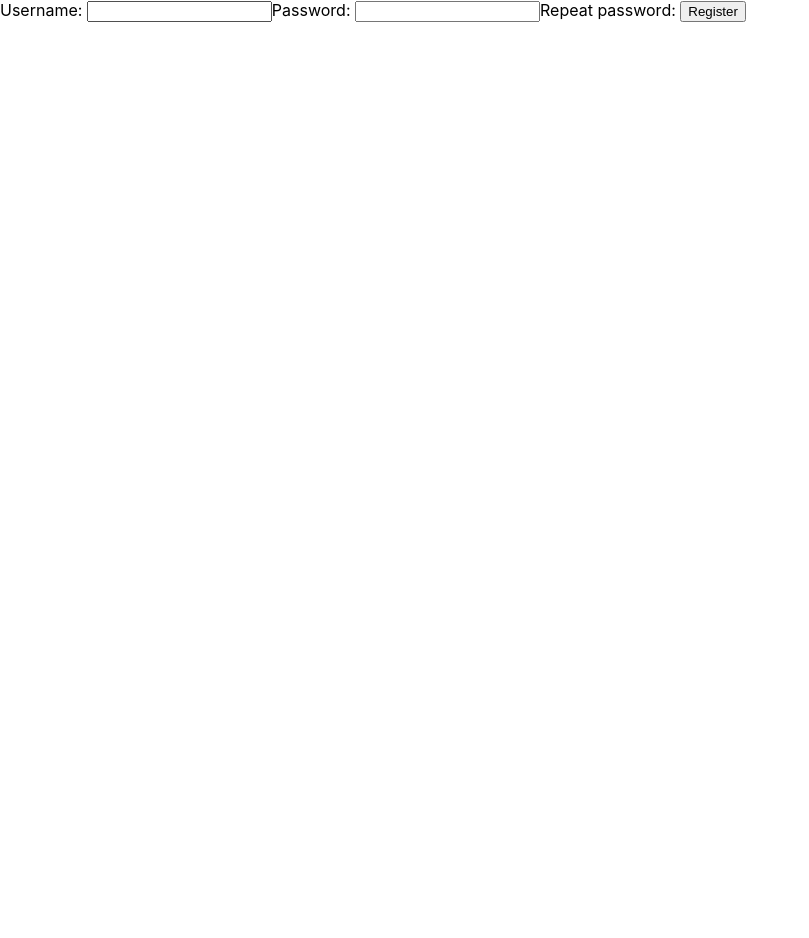
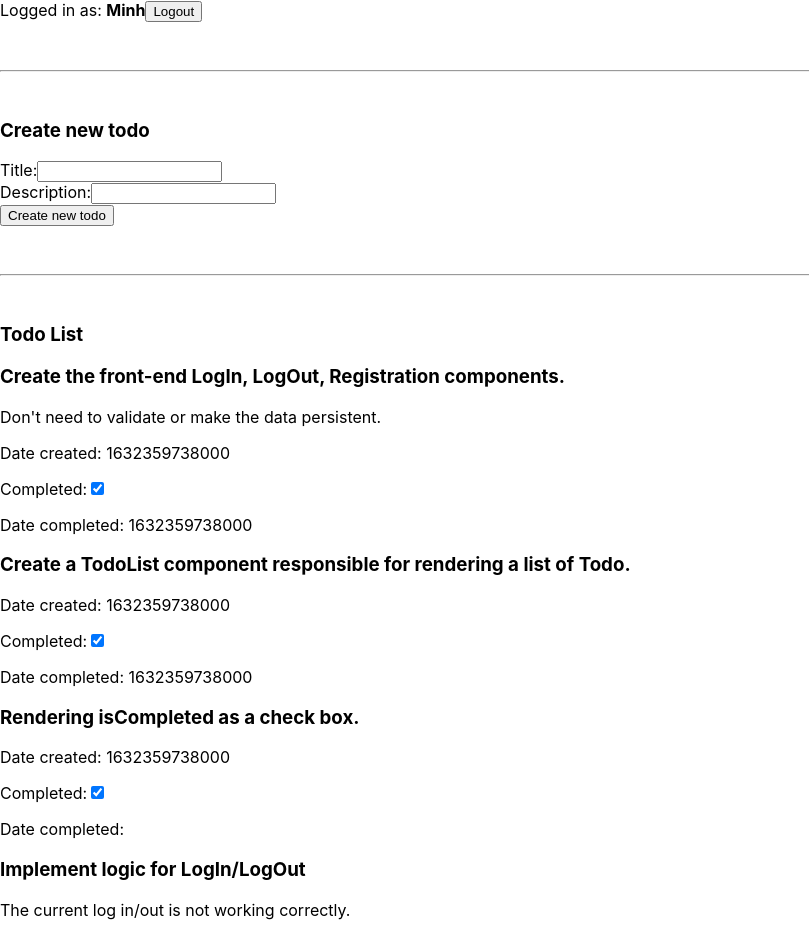
Before and after one commit to 4d696e6820427569/React-Todo-List, a React (Create React App) app: page / in a window 1280 px wide. Shown: the top 938 px of the page, without its empty margins (0-809 px from the left). Before the commit the page ends 800 px from the top, so only its background shows below. Built offline with nearby package versions, Linux system fonts and the light colour scheme; the HTML template or start-up script is replaced by a standard one.

Commit message:
Finished the first iteration

```diff
--- a/src/App.js
+++ b/src/App.js
@@ -1,13 +1,58 @@
-import Login from "./user/Login";
-import Registration from "./user/Registration";
+import CreateTodo from "./main/CreateTodo";
+import TodoList from "./main/TodoList";
+import UserPanel from "./user/UserPanel";
 
 function App() {
-  let logIn = false;
-  if (!logIn) {
-    return (<Registration/>)
-  }
+  const todos = [
+    {
+      title: "Create the front-end LogIn, LogOut, Registration components.",
+      description: "Don't need to validate or make the data persistent.",
+      dateCreated: Date.now(),
+      isCompleted: true,
+      dateCompleted: Date.now()
+    },
+
+    {
+      title: "Create a TodoList component responsible for rendering a list of Todo.",
+      description: "",
+      dateCreated: Date.now(),
+      isCompleted: true,
+      dateCompleted: Date.now()
+    },
+
+    {
+      title: "Rendering isCompleted as a check box.",
+      description: "",
+      dateCreated: Date.now(),
+      isCompleted: true,
+      dateCopmleted: Date.now()
+    },
+
+    {
+      title: "Implement logic for LogIn/LogOut",
+      description: "The current log in/out is not working correctly.",
+      dateCreated: Date.now(),
+      isCompleted: false,
+      dateCompleted: null
+    },
+
+    {
+      title: "Implement the create todo functionality.",
+      description: "Right now we're relying on hardcoding to create todo.",
+      dateCreated: Date.now(),
+      isCompleted: false,
+      dateCompleted: null
+    }
+  ]
+
   return (
-    <Login />
+    <div>
+      <UserPanel />
+      <br/><br/><hr/><br/>
+      <CreateTodo />
+      <br/><br/><hr/><br/>
+      <TodoList todos={todos} />
+    </div>
   );
 }
 
--- /dev/null
+++ b/src/main/CreateTodo.js
@@ -0,0 +1,25 @@
+import { React } from "react";
+
+/**
+ * Need a dateCreated.
+ * Need a boolean to indicate if it's completed.
+ * Need a dateCompleted.
+ */
+export default function CreateTodo() {
+  return (
+    <form onSubmit={ e => e.preventDefault()}>
+      <h3>Create new todo</h3>
+      <div>
+        <label htmlFor="create-title">Title:</label>
+        <input type="text" name="create-title" id="create-title"/>
+      </div>
+
+      <div>
+        <label htmlFor="create-description">Description:</label>
+        <input type="text" name="create-description" id="create-description"/>
+      </div>
+
+      <input type="submit" value="Create new todo"/>
+    </form>
+  )
+}
--- /dev/null
+++ b/src/main/Todo.js
@@ -0,0 +1,28 @@
+import React from "react";
+
+export default function Todo({newTodo}) {
+  if (newTodo.isCompleted) {
+    return (
+      <div>
+        <h3>{newTodo.title}</h3>
+        <p>{newTodo.description}</p>
+        <p>Date created: {newTodo.dateCreated}</p>
+        <p>Completed:
+        <input type="checkbox" checked/>
+        </p>
+        <p>Date completed: {newTodo.dateCompleted}</p>
+      </div>
+    )
+  } else {
+    return (
+      <div>
+        <h3>{newTodo.title}</h3>
+        <p>{newTodo.description}</p>
+        <p>Date created: {newTodo.dateCreated}</p>
+        <p>Completed:
+        <input type="checkbox" value="unchecked"/>
+        </p>
+      </div>
+    )
+  }
+}
--- /dev/null
+++ b/src/main/TodoList.js
@@ -0,0 +1,12 @@
+import Todo from "./Todo"
+
+export default function TodoList({todos=[]}) {
+  return (
+    <div>
+      <h3>Todo List</h3>
+      <div>
+        {todos.map((p, i) => <Todo newTodo={p} key={"todo-" + i} />)}
+      </div>
+    </div>
+  )
+}
--- /dev/null
+++ b/src/user/Logout.js
@@ -0,0 +1,10 @@
+import React from "react";
+
+export default function Logout({user}) {
+  return (
+    <form onSubmit={e => e.preventDefault()}>
+      Logged in as: <b>{user}</b>
+     <input type="submit" value="Logout"/>
+    </form>
+  )
+}
--- /dev/null
+++ b/src/user/UserPanel.js
@@ -0,0 +1,15 @@
+import Login from "./Login";
+import Logout from "./Logout";
+import Registration from "./Registration";
+
+export default function UserPanel() {
+  const user = 'Minh';
+  if (user) {
+    return <Logout user={user}/>
+  } else {
+    return (
+        <Login />,
+        <Registration />
+    )
+  }
+}
```
